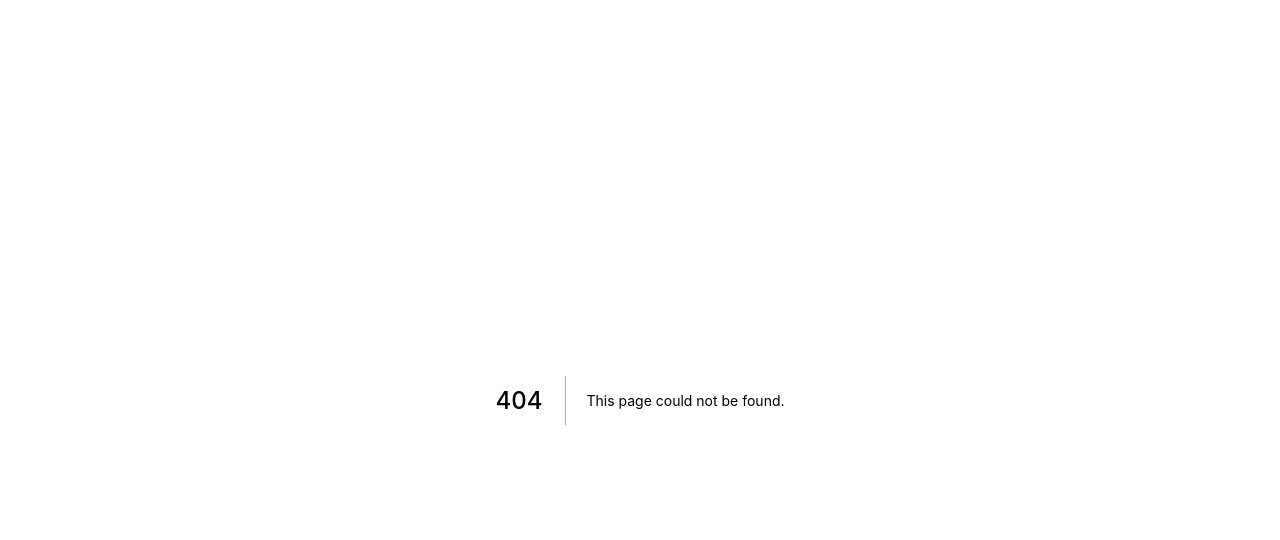
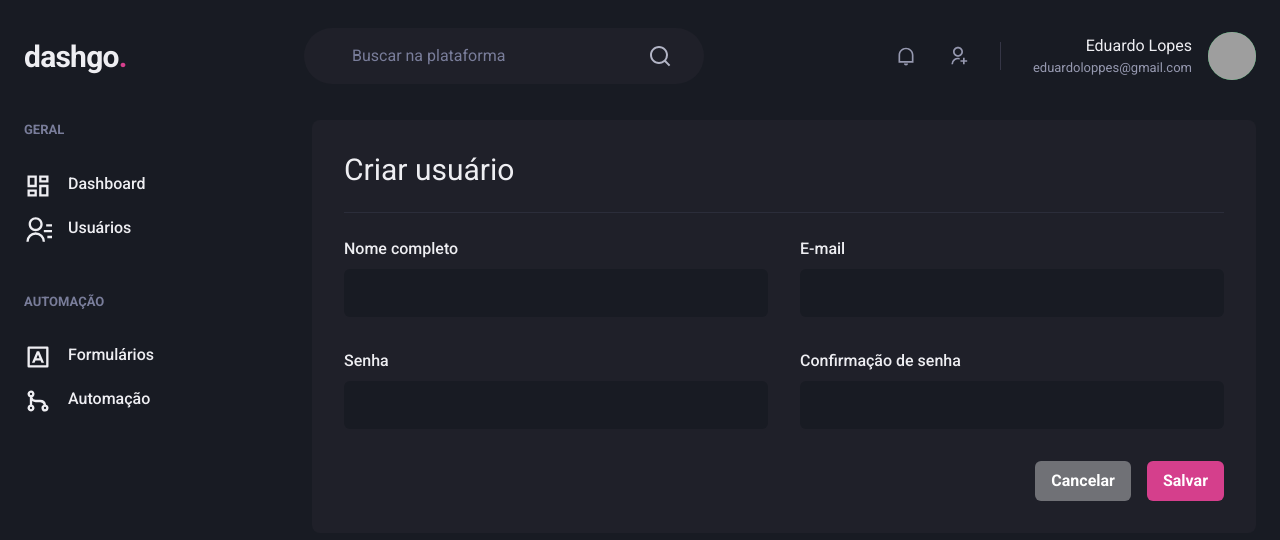
Before and after one commit to EduardoLopes00/IgniteReact04-dashgo, a Next.js app: page /users/create in a window 1280 px wide. Before the commit this address had no page. Shown: the top 540 px of the page. Built offline with nearby package versions, Linux system fonts and the light colour scheme; grey boxes are pictures that could not be loaded.

Commit message:
Create user page

```diff
--- /dev/null
+++ b/src/pages/users/create.tsx
@@ -0,0 +1,46 @@
+import { Box, Flex, Heading, Divider, VStack, HStack, SimpleGrid, Button } from "@chakra-ui/react";
+import { FormInput } from "../../components/Form/FormInput";
+import { Header } from "../../components/Header";
+import { Sidebar } from "../../components/Sidebar";
+
+export default function CreateUser() {
+    return (
+        <Box>
+            <Header />
+
+            <Flex w="100%" my="6" maxWidth={1400} mx="auto" px="6">
+                <Sidebar />
+
+                <Box flex="1" borderRadius={8} bgColor="gray.800" p="8">
+                    <Heading size="lg" fontWeight="normal">Criar usuário</Heading>
+
+                    <Divider my="6" borderColor="gray.700" />
+
+                    <VStack spacing = "8">
+                        <SimpleGrid minChildWidth="240px" spacing="8" w="100%">
+                            <FormInput name="name" label="Nome completo" />
+                            <FormInput name="email" type="email" label="E-mail" />
+                        </SimpleGrid>
+
+                        <SimpleGrid minChildWidth="240px" spacing="8" w="100%">
+                            <FormInput name="password" type="password" label="Senha" />
+                            <FormInput name="password_confirmation" type="password" label="Confirmação de senha" />
+                        </SimpleGrid>
+                    </VStack>
+
+                    <Flex mt="8" justify="flex-end">
+                        <HStack spacing="4" >
+                            <Button colorScheme="whiteAlpha">Cancelar</Button>
+                            <Button colorScheme="pink">Salvar</Button>
+
+                        </HStack>
+
+                    </Flex>
+
+
+                </Box>
+
+            </Flex>
+        </Box>
+    )
+}
```
